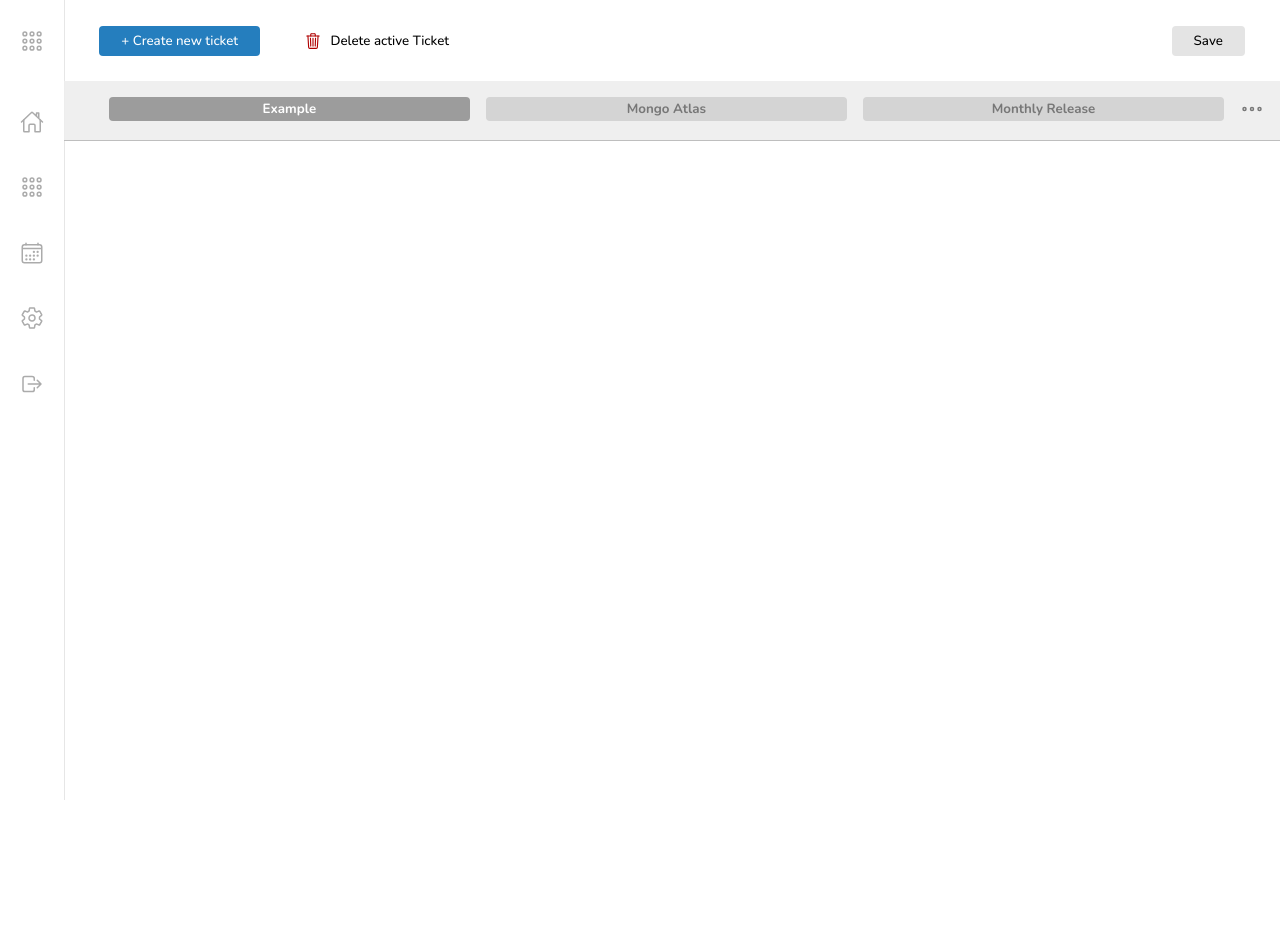
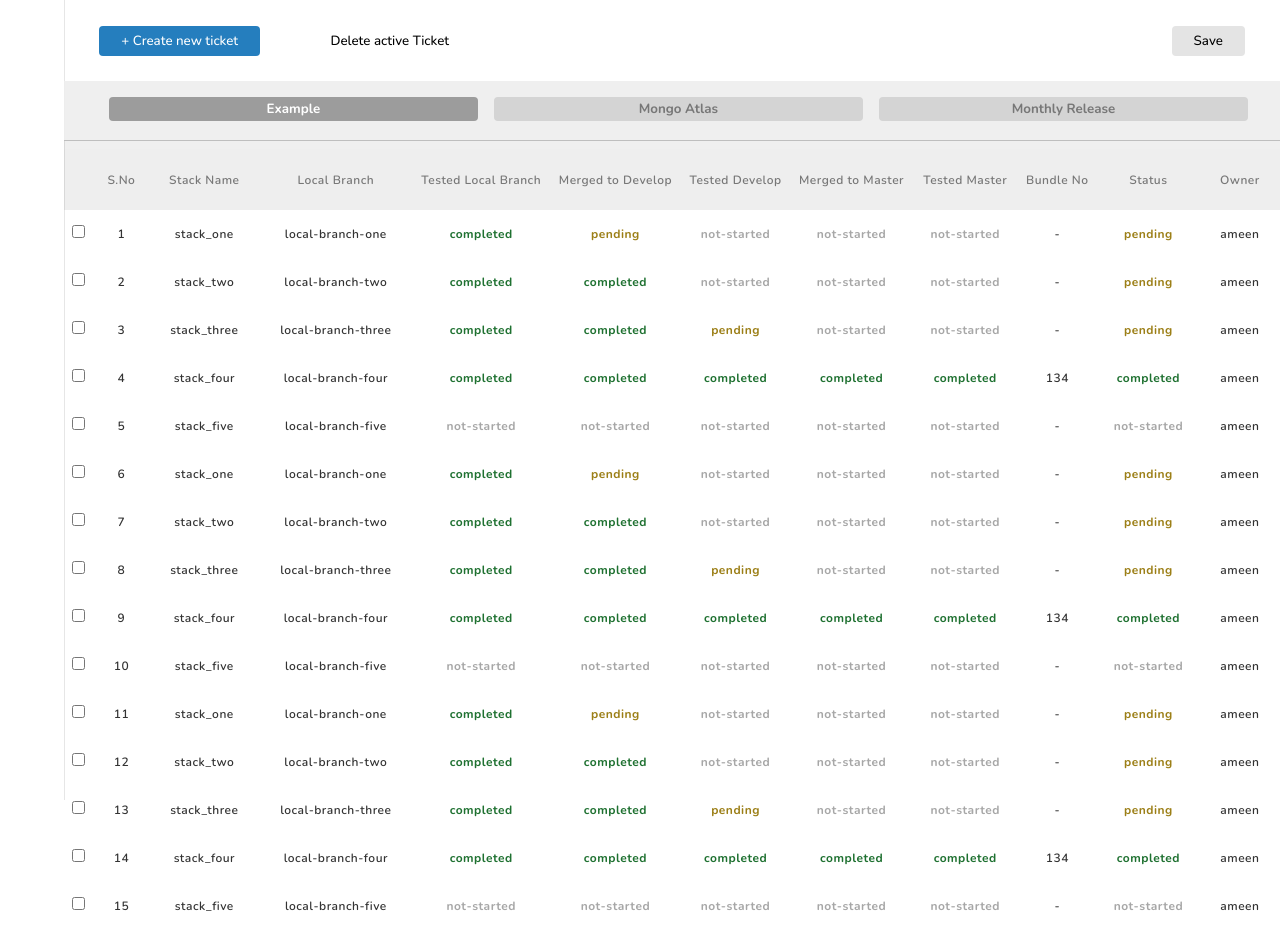
Before and after one commit to AmeenNH3/release-buddy-ui, a React (Vite) app: page /dashboard in a window 1280 px wide. Before the commit the page ends 800 px from the top, so only its background shows below. Built offline with nearby package versions, Linux system fonts and the light colour scheme.

Commit message:
added table

```diff
--- a/src/Dashboard.jsx
+++ b/src/Dashboard.jsx
@@ -17,6 +17,7 @@ export const keyHeaders = [
   "testedM",
   "bundleNo",
   "status",
+  "owner",
 ];
 
 function Dashboard() {
@@ -55,11 +56,11 @@ function Dashboard() {
           tableEditLock={tableEditLock}
           changeTableEditLock={changeTableEditLock}
         ></Tickets>
-        {/* <Table
+        <Table
           data={tableData}
           tableEditLock={tableEditLock}
           changeTableEditLock={changeTableEditLock}
-        ></Table>  */}
+        ></Table>
       </main>
     </>
   );
--- a/src/components/Table/Table.jsx
+++ b/src/components/Table/Table.jsx
@@ -24,6 +24,7 @@ function Table({ data }) {
     "Tested Master",
     "Bundle No",
     "Status",
+    "Owner",
   ];
 
   const [addNewValue, setaddNewValue] = useState(false);
@@ -37,7 +38,7 @@ function Table({ data }) {
       {addNewValue ? <NewTableValue showModalHandler={showModalHandler}></NewTableValue> : true}
       <div className="table-container">
         <div className="stacks-button-container">
-          <button
+          {/* <button
             className="stacks-btn add-new-btn"
             onClick={() => {
               dispatch(toggleEditLock(false));
@@ -61,7 +62,7 @@ function Table({ data }) {
             }}
           >
             Delete
-          </button>
+          </button> */}
         </div>
         <table>
           <thead>
--- a/src/components/Table/TableRow.jsx
+++ b/src/components/Table/TableRow.jsx
@@ -46,6 +46,8 @@ function TableRow({ stack, index, forceUpdate }) {
         />
       </td>
       {keys.map((item, i) => {
+        console.log(item);
+        console.log(keyHeaders[i]);
         return (
           <TableValue
             headerName={keyHeaders[i]}
--- a/src/components/Table/TableValue.jsx
+++ b/src/components/Table/TableValue.jsx
@@ -117,7 +117,7 @@ function TableValue({ stack, value, id, headerName, rowIndex }) {
         }}
       >
         <div className={className ? `${statusValue} table-value` : "table-value"}>
-          <ion-icon name={iconName}></ion-icon>
+          {/* <ion-icon name={iconName}></ion-icon> */}
           <span>{statusValue}</span>
         </div>
       </td>
--- a/src/features/data/dataSlice.jsx
+++ b/src/features/data/dataSlice.jsx
@@ -21,6 +21,7 @@ export const dataSlice = createSlice({
             testedM: "not-started",
             bundleNo: null,
             status: "pending",
+            owner: "ameen",
           },
           {
             id: uuidv4(),
@@ -33,6 +34,7 @@ export const dataSlice = createSlice({
             testedM: "not-started",
             bundleNo: null,
             status: "pending",
+            owner: "ameen",
           },
           {
             id: uuidv4(),
@@ -45,6 +47,7 @@ export const dataSlice = createSlice({
             testedM: "not-started",
             bundleNo: null,
             status: "pending",
+            owner: "ameen",
           },
           {
             id: uuidv4(),
@@ -57,6 +60,7 @@ export const dataSlice = createSlice({
             testedM: "completed",
             bundleNo: 134,
             status: "completed",
+            owner: "ameen",
           },
           {
             id: uuidv4(),
@@ -69,6 +73,7 @@ export const dataSlice = createSlice({
             testedM: "not-started",
             bundleNo: null,
             status: "not-started",
+            owner: "ameen",
           },
           {
             id: uuidv4(),
@@ -81,6 +86,7 @@ export const dataSlice = createSlice({
             testedM: "not-started",
             bundleNo: null,
             status: "pending",
+            owner: "ameen",
           },
           {
             id: uuidv4(),
@@ -93,6 +99,7 @@ export const dataSlice = createSlice({
             testedM: "not-started",
             bundleNo: null,
             status: "pending",
+            owner: "ameen",
           },
           {
             id: uuidv4(),
@@ -105,6 +112,7 @@ export const dataSlice = createSlice({
             testedM: "not-started",
             bundleNo: null,
             status: "pending",
+            owner: "ameen",
           },
           {
             id: uuidv4(),
@@ -117,6 +125,7 @@ export const dataSlice = createSlice({
             testedM: "completed",
             bundleNo: 134,
             status: "completed",
+            owner: "ameen",
           },
           {
             id: uuidv4(),
@@ -129,6 +138,7 @@ export const dataSlice = createSlice({
             testedM: "not-started",
             bundleNo: null,
             status: "not-started",
+            owner: "ameen",
           },
           {
             id: uuidv4(),
@@ -141,6 +151,7 @@ export const dataSlice = createSlice({
             testedM: "not-started",
             bundleNo: null,
             status: "pending",
+            owner: "ameen",
           },
           {
             id: uuidv4(),
@@ -153,6 +164,7 @@ export const dataSlice = createSlice({
             testedM: "not-started",
             bundleNo: null,
             status: "pending",
+            owner: "ameen",
           },
           {
             id: uuidv4(),
@@ -165,6 +177,7 @@ export const dataSlice = createSlice({
             testedM: "not-started",
             bundleNo: null,
             status: "pending",
+            owner: "ameen",
           },
           {
             id: uuidv4(),
@@ -177,6 +190,7 @@ export const dataSlice = createSlice({
             testedM: "completed",
             bundleNo: 134,
             status: "completed",
+            owner: "ameen",
           },
           {
             id: uuidv4(),
@@ -189,6 +203,7 @@ export const dataSlice = createSlice({
             testedM: "not-started",
             bundleNo: null,
             status: "not-started",
+            owner: "ameen",
           },
         ],
       },
@@ -207,6 +222,7 @@ export const dataSlice = createSlice({
             testedM: "not-started",
             bundleNo: null,
             status: "pending",
+            owner: "ameen",
           },
           {
             id: uuidv4(),
@@ -219,6 +235,7 @@ export const dataSlice = createSlice({
             testedM: "not-started",
             bundleNo: null,
             status: "pending",
+            owner: "ameen",
           },
           {
             id: uuidv4(),
@@ -231,6 +248,7 @@ export const dataSlice = createSlice({
             testedM: "not-started",
             bundleNo: null,
             status: "pending",
+            owner: "ameen",
           },
           {
             id: uuidv4(),
@@ -243,6 +261,7 @@ export const dataSlice = createSlice({
             testedM: "completed",
             bundleNo: 1245,
             status: "completed",
+            owner: "ameen",
           },
           {
             id: uuidv4(),
@@ -255,6 +274,7 @@ export const dataSlice = createSlice({
             testedM: "not-started",
             bundleNo: null,
             status: "not-started",
+            owner: "ameen",
           },
         ],
       },
@@ -273,6 +293,7 @@ export const dataSlice = createSlice({
             testedM: "not-started",
             bundleNo: null,
             status: "pending",
+            owner: "ameen",
           },
           {
             id: uuidv4(),
@@ -285,6 +306,7 @@ export const dataSlice = createSlice({
             testedM: "not-started",
             bundleNo: null,
             status: "pending",
+            owner: "ameen",
           },
           {
             id: uuidv4(),
@@ -297,6 +319,7 @@ export const dataSlice = createSlice({
             testedM: "not-started",
             bundleNo: null,
             status: "pending",
+            owner: "ameen",
           },
           {
             id: uuidv4(),
@@ -309,6 +332,7 @@ export const dataSlice = createSlice({
             testedM: "completed",
             bundleNo: 1245,
             status: "completed",
+            owner: "ameen",
           },
           {
             id: uuidv4(),
@@ -321,6 +345,7 @@ export const dataSlice = createSlice({
             testedM: "not-started",
             bundleNo: null,
             status: "not-started",
+            owner: "ameen",
           },
           {
             id: uuidv4(),
@@ -333,6 +358,7 @@ export const dataSlice = createSlice({
             testedM: "not-started",
             bundleNo: null,
             status: "not-started",
+            owner: "ameen",
           },
         ],
       },
--- a/src/main.css
+++ b/src/main.css
@@ -95,7 +95,10 @@ main {
 
 .table-container {
   /* padding-right: 4rem; */
-  padding: 0rem 2rem 2rem 2rem;
+  /* padding: 0rem 2rem 2rem 2rem; */
+  background-color: rgba(238, 238, 238, 0.933);
+  width: calc(100vw - 64px);
+  margin-left: 64px;
   display: flex;
   flex-direction: column;
 }
@@ -113,26 +116,26 @@ table {
 
 th,
 td {
-  border: 1px solid var(--light-border);
+  /* border: 1px solid var(--light-border); */
   text-align: left;
   padding: 8px;
-  font-size: 32px;
-  color: #444444;
+  color: #333;
+  font-weight: 600;
 }
 
 th {
   padding: 12px 8px;
-  background-color: #e7e7e7;
-  font-weight: 700;
-  font-size: 16px;
-  color: rgba(18, 18, 18, 1);
+  background-color: rgba(238, 238, 238, 0.933);
+  font-weight: 600;
+  font-size: 12px;
+  color: #777;
   text-align: center;
   padding: 1.4rem 0.5rem;
 }
 
 td {
-  background-color: #fcfcfc;
-  font-size: 16px;
+  background-color: #ffff;
+  font-size: 12px;
   text-align: center;
   cursor: pointer;
 }
@@ -146,22 +149,26 @@ td {
   justify-content: center;
   border-radius: 6px;
   padding: 4px 9px !important;
+  font-weight: 700;
 }
 
 .completed {
-  background-color: var(--green-bg);
-  color: var(--green-text);
+  /* background-color: var(--green-bg); */
+  /* color: var(--green-text); */
+  color: rgba(31, 113, 49, 1);
 }
 
 .pending,
 .in-progress {
-  background-color: var(--yellow-bg);
-  color: var(--yellow-text);
+  /* background-color: var(--yellow-bg); */
+  /* color: var(--yellow-text); */
+  color: rgba(156, 127, 23, 1);
 }
 
 .not-started {
-  background-color: var(--grey-bg);
+  /* background-color: var(--grey-bg); */
   color: var(--grey-text);
+  color: rgba(167, 167, 167, 1);
 }
 
 .table-value {
```
Also changed, not shown: src/dummy_data.json (+32 -16 lines).
